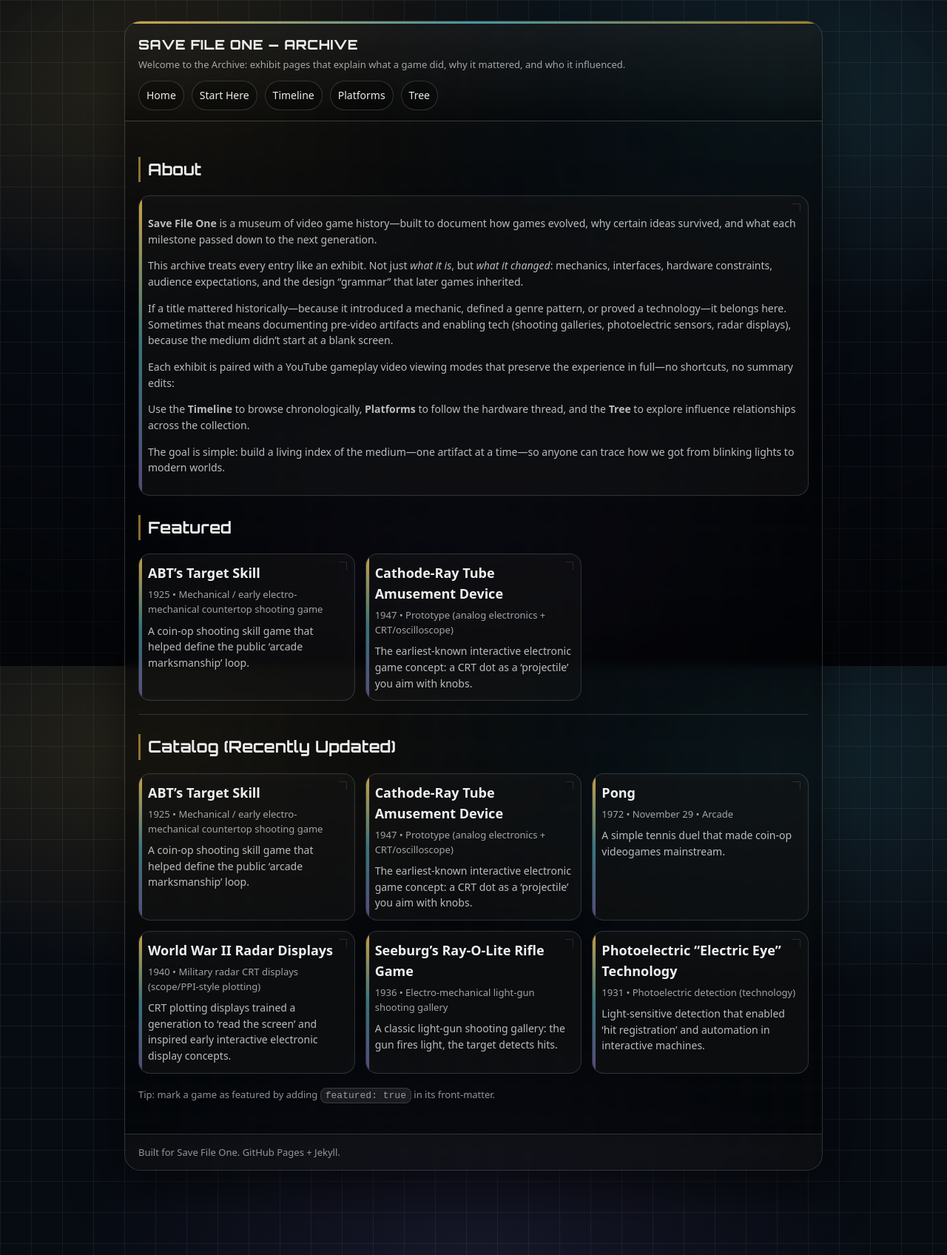
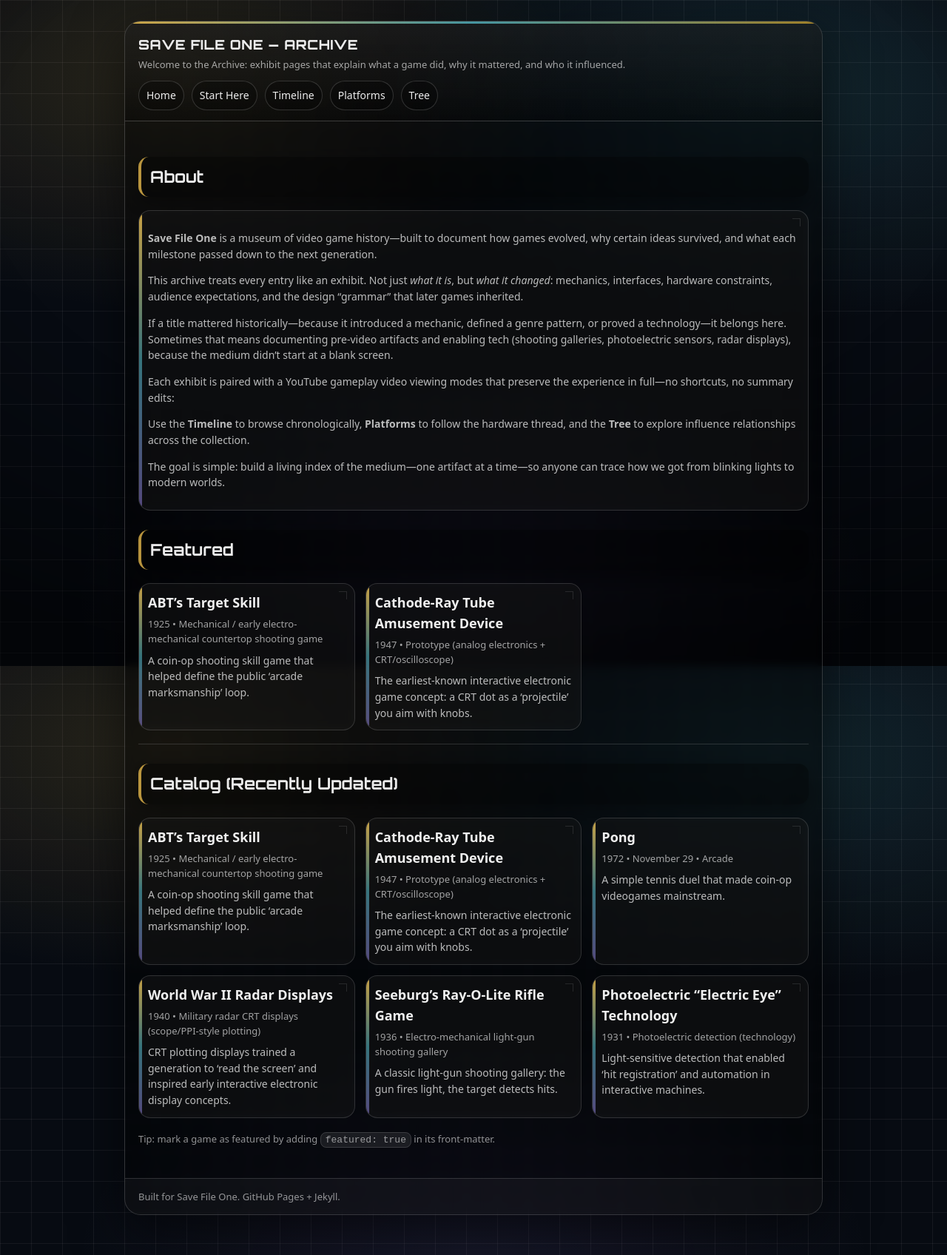
Before and after one commit to BacchusA/savefileone-archive, a Jekyll site: the page built from index.md, in a window 1280 px wide. Shown: the whole page at 74% size. Built offline with Jekyll 4.4.1, drawn with Linux system fonts in a browser that asks for light colours.

Commit message:
Update style.css

```diff
--- a/assets/style.css
+++ b/assets/style.css
@@ -859,3 +859,21 @@
 .card-title a:hover{
   color: rgba(245,196,81,0.95);
 }
+h2{
+  position: relative;
+  padding: 10px 12px;
+  border-left: 4px solid rgba(245,196,81,0.75);
+  background: rgba(0,0,0,0.35);
+  border-radius: 14px;
+  box-shadow: 0 10px 28px rgba(0,0,0,0.35);
+}
+.btn{
+  border-radius: 14px;
+  border: 1px solid rgba(245,196,81,0.28);
+  background: linear-gradient(180deg, rgba(245,196,81,0.22), rgba(0,0,0,0.22));
+  box-shadow: 0 14px 26px rgba(0,0,0,0.35);
+}
+.btn:hover{
+  border-color: rgba(103,232,249,0.30);
+  background: linear-gradient(180deg, rgba(103,232,249,0.16), rgba(0,0,0,0.22));
+}
```
